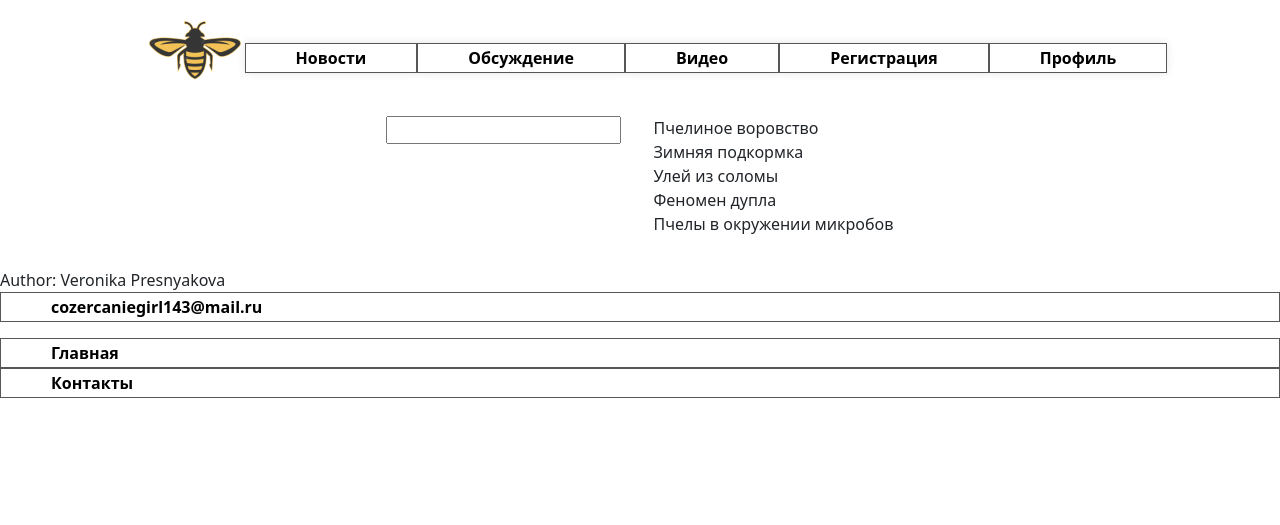
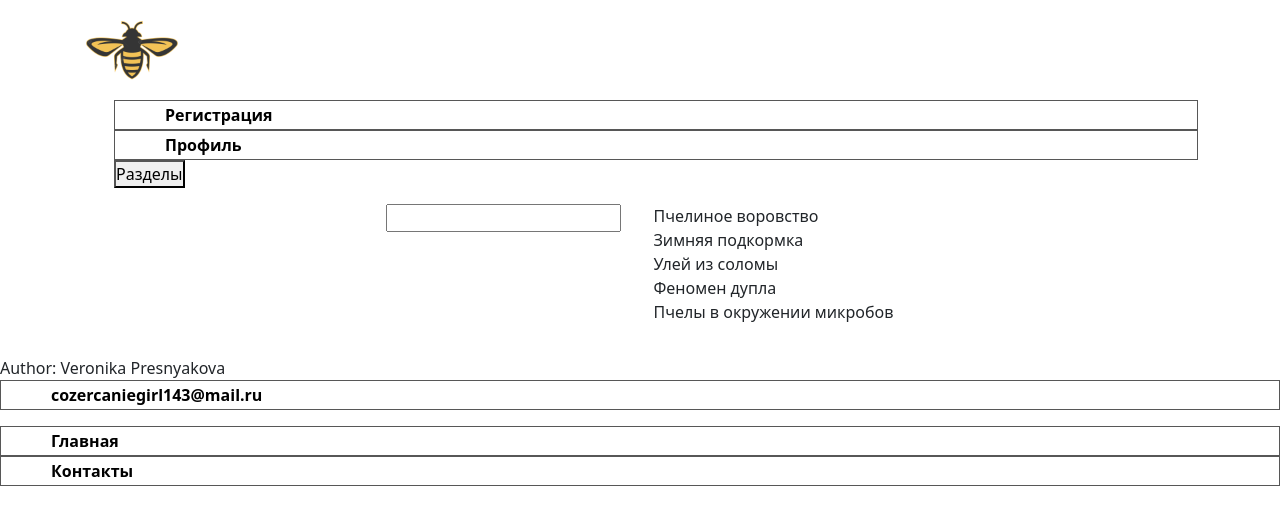
Before and after one commit to Niki96434/project_bee_market_, a Flask app: page / in a window 1280 px wide. Shown: the top 525 px of the page. Run offline with Flask 3, Linux system fonts and the light colour scheme.

Commit message:
верстка

```diff
--- a/static/css/main.css
+++ b/static/css/main.css
@@ -36,20 +36,18 @@ a:link {
   background-color: orange;
 
 } */
-.img-nav {
-  display: block;
+
+.logo img{
+  display: flex;
+  justify-content: center;
+  height: 100px;
+  align-items: center;
 }
-.img-nav img {
-  /* background-position: center;
-  background-size: contain;
-  width: 50px; */
-  height: 100px;
-}
-.nav-bar {
+/* .nav-bar {
   display: flex;
   justify-content: center;
   align-items: center;
-}
+} */
 
 .nav-bar li {
   display: inline-block;
@@ -223,13 +221,19 @@ input:active {
   justify-content: center;
   align-items: center;
 }
-
-/* .unorder-list {
-  display: block;
-
-} */
-
-
 .unorder-list li.hide {
   display: none;
 }
+
+.dropdown {
+
+}
+
+.dropbttn {
+
+}
+
+.drop__content li{
+  display: none;
+  position: absolute;
+}
--- a/templates/mainpage.html
+++ b/templates/mainpage.html
@@ -10,53 +10,38 @@
     <title>{% block title %}
             {% endblock %}
     </title>
-        <header>
-            <div></div>
-            <div>
-                <nav class="img-nav">
-                    <div class="nav-bar">
-                        <ul>
-                        <img src="{{url_for('static', filename='img/pngtree-bee-vector-png-image_6844484.png')}}" alt="logo">
+        <header class="header">
+            <div class="container">
+                <div class="header__inner">
+                    <a class="logo">
+                        <img src="{{url_for('static', filename='img/pngtree-bee-vector-png-image_6844484.png')}}" alt="logo" href="#">
+                    </a>
+                    <nav class="menu">
+                        <ul class="menu__list">
+                            <li class="menu__item">
+                                <a class="" href="{{url_for('register')}}">Регистрация</a>
+                            </li>
+                            <li class="menu__item">
+                                <a class="" href="{{url_for('profile')}}">Профиль</a>
+                            </li>
+                            <div class="dropdown">
+                                <button class="dropbttn">Разделы
+                                </button>
+                                <div class="drop__content">
+                                    <li class="menu__item">
+                                        <a class='' href="{{url_for('search')}}">Новости</a>
+                                    </li>
+                                    <li class="menu__item">
+                                        <a class="" href="{{url_for('forum')}}">Форум</a>
+                                    </li>
+                                    <li class="menu__item">
+                                        <a class="" href="{{url_for('video')}}">Видео</a>
+                                    </li>
+                                </div>
+                            </div>
                         </ul>
-                        <ul class="list-group">
-                            <li>
-                                <a class="list-group-item" href="{{url_for('search')}}">Новости</a>
-                                <!-- <small>здесь будет новостная лента про пчеловодство</small> -->
-                            </li>
-                        </ul>
-                        <ul class="list-group">
-                            <li>
-                                <a class="list-group-item" href="{{url_for('forum')}}">Обсуждение</a>
-                                <!-- <small>пчелограм</small> -->
-                            </li>
-                        </ul>
-                        <ul class="list-group">
-                            <li>
-                                <a class="list-group-item" href="{{url_for('video')}}">Видео</a>
-                                <!-- <small>обучающие ролики по пчеловодству</small> -->
-                            </li>
-                        </ul>
-                        <ul class="list-group">
-                            <li>
-                                <a class="list-group-item" href="{{url_for('register')}}">Регистрация</a>
-                                <!-- <small>регистрация</small> -->
-                            </li>
-                        </ul>
-                        <ul class="list-group">
-                            <li>
-                                <a class="list-group-item" href="{{url_for('profile')}}">Профиль</a>
-                            </li>
-                        </ul>
-                    </div>
-                    <!-- <div class="style-search">
-                    <form action="" method="get" class="shadow-sm p-3 mb-2 bg-body-tertiary rounded">
-                        <input id='searchInput' type='search' style='background: transparent; border: none; padding: 0;' placeholder="Поиск...">
-                        <button type="button" class="btn btn-secondary">Найти</button>
-                        <div id="results"></div>
-                    </form>
-                     </div>
-                     <br> -->
-                </nav>
+                    </nav>
+                </div>
             </div>
     </header>
 </head>
```
